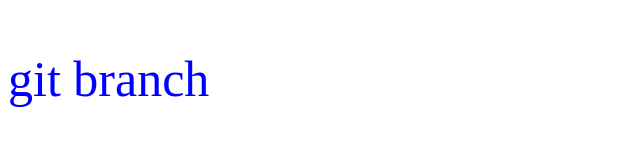
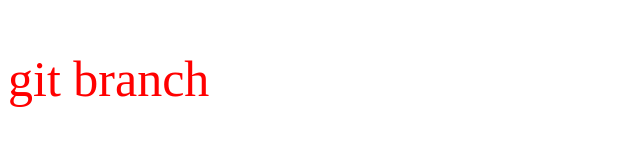
Before and after one commit to raphaelgyo/Incredible, a plain HTML site: page index.html in a window 1280 px wide. Shown: the whole page, without its empty margins (0-640 px from the left). Drawn offline with Linux system fonts and the light colour scheme.

Commit message:
texte rouge

```diff
--- a/index.html
+++ b/index.html
@@ -2,9 +2,9 @@
 <html lang="fr"">
   <head>
     <meta charset="utf-8" />
-    <title>branches git</title>
+    <title>Hey !</title>
   </head>
   <body>
-    <p style="color:#0000FF;font-size:50px">git branch</p>
+    <p style="color:#FF0000;font-size:50px">git branch</p>
   </body>
 </html>
```
